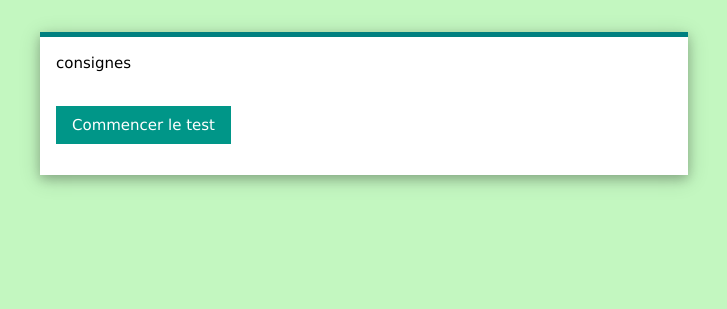
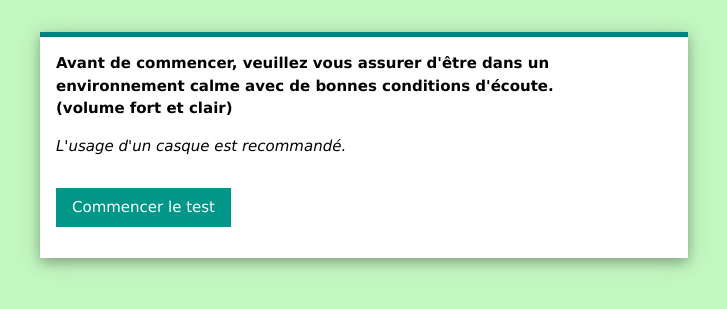
Before and after one commit to ZelvStudio/vowel-discrimination-task, a Python web app: template templates/start.html in a window 1280 px wide. Shown: the top 309 px of the page, without its empty margins (276-1003 px from the left). Run offline with Jinja, Linux system fonts and the light colour scheme; the template is opened without the code that fills it, so the values that code supplies are empty.

Commit message:
add instructions to start page

```diff
--- a/templates/start.html
+++ b/templates/start.html
@@ -6,7 +6,8 @@
 {% block body %}
 <div class="w3-container w3-content w3-margin-top">
 	<form class="w3-container w3-card-3 w3-white w3-margin-top" action="/start" method="POST" accept-charset="utf-8">
-		<p>consignes</p>
+		<p> <b> Avant de commencer, veuillez vous assurer d'être dans un environnement calme avec de bonnes conditions d'écoute. <br> (volume fort et clair) </b></p>
+		<p> <i>L'usage d'un casque est recommandé. </i></p>
 		<p>
 		<input class="w3-button w3-section w3-teal w3-ripple" type="submit" value="Commencer le test"/>
 		</p>
```
